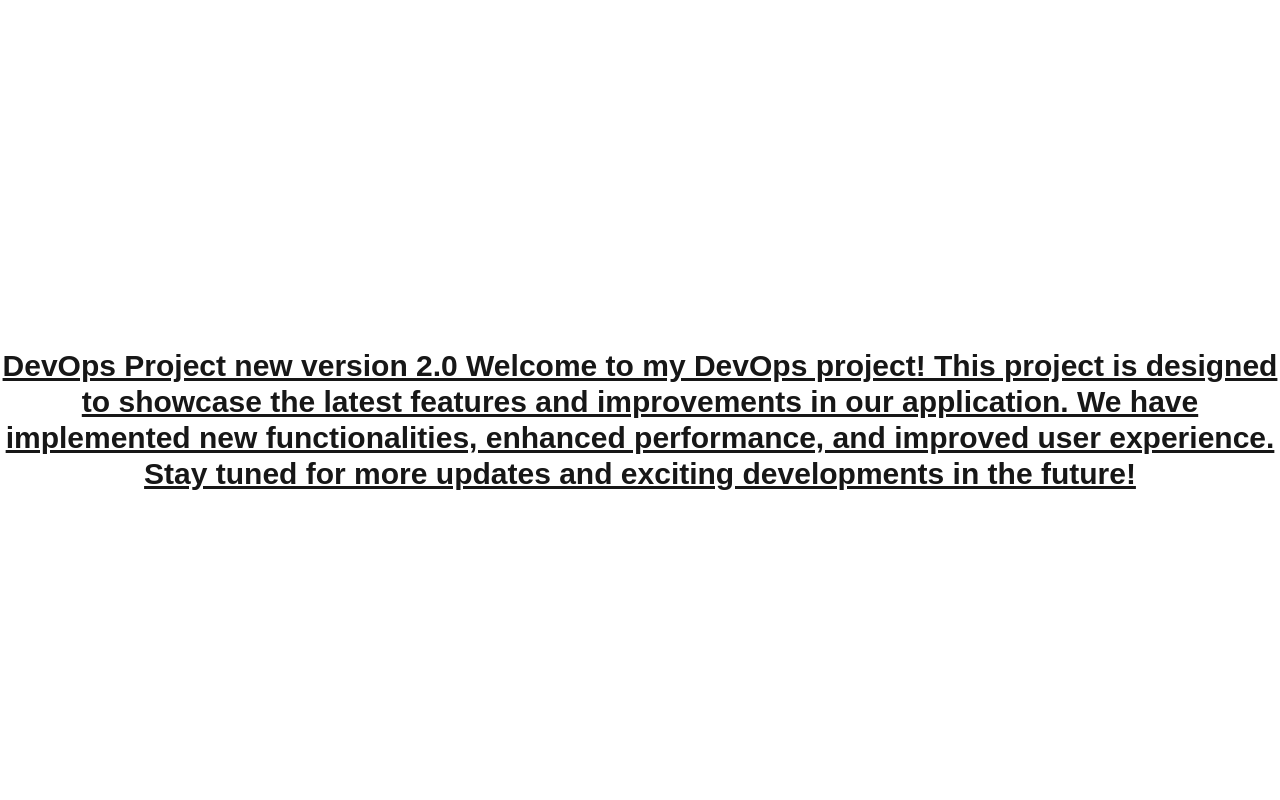
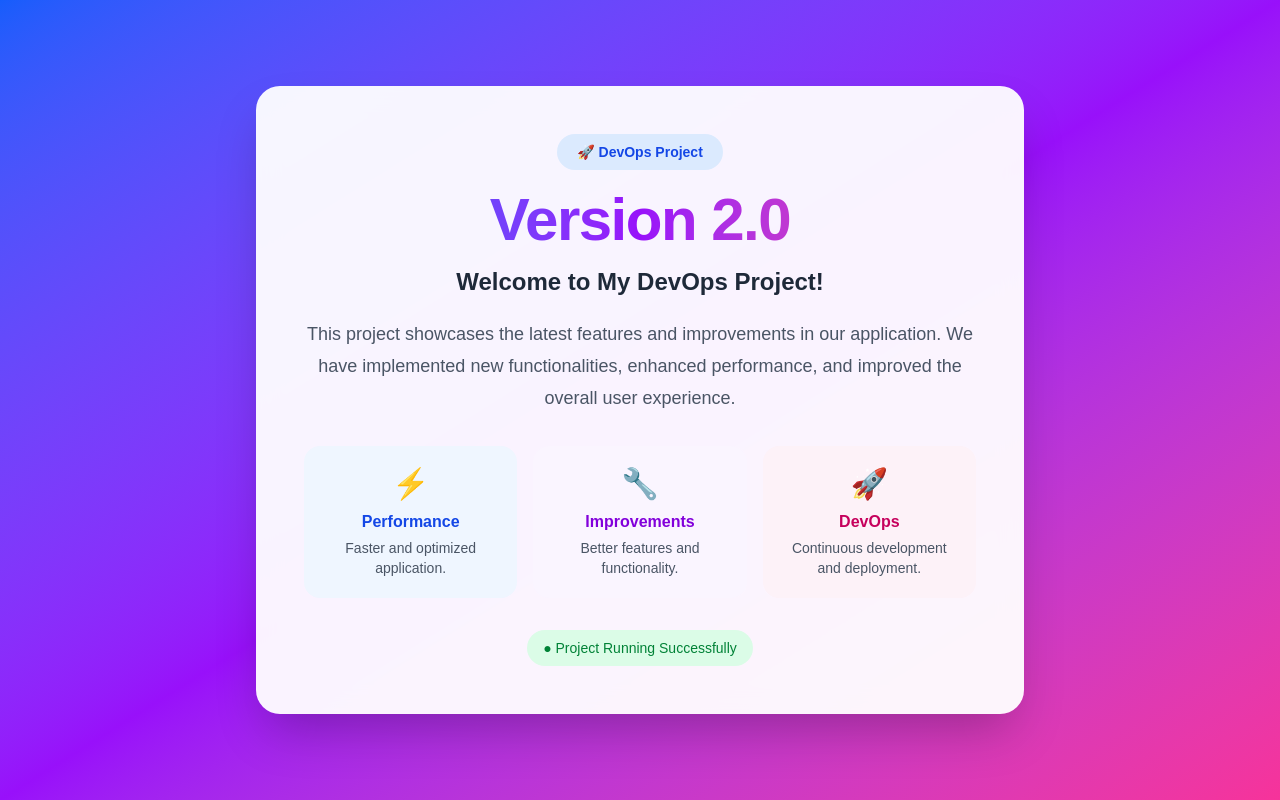
Before and after one commit to Chathuka-2003/ci-cd-devops-practice-Next.js-app, a Next.js app: page / in a window 1280 px wide. Built offline with nearby package versions, Linux system fonts and the light colour scheme.

Commit message:
update page.tsx with ui

```diff
--- a/app/page.tsx
+++ b/app/page.tsx
@@ -2,11 +2,74 @@
 
 export default function Home() {
   return (
-    <div className="flex flex-col items-center justify-center min-h-screen py-2">
-      <p className="text-3xl font-bold underline text-center mt-10">
-      DevOps Project new version 2.0
-      Welcome to my DevOps project! This project is designed to showcase the latest features and improvements in our application. We have implemented new functionalities, enhanced performance, and improved user experience. Stay tuned for more updates and exciting developments in the future!
-      </p>
-    </div>
+    <main className="min-h-screen bg-gradient-to-br from-blue-600 via-purple-600 to-pink-500 flex items-center justify-center px-6">
+      <div className="w-full max-w-3xl">
+        <div className="rounded-3xl bg-white/95 backdrop-blur-md shadow-2xl p-8 md:p-12 text-center">
+
+          {/* Badge */}
+          <div className="inline-block mb-5 rounded-full bg-blue-100 px-5 py-2 text-sm font-semibold text-blue-700">
+            🚀 DevOps Project
+          </div>
+
+          {/* Title */}
+          <h1 className="text-4xl md:text-6xl font-extrabold tracking-tight bg-gradient-to-r from-blue-600 via-purple-600 to-pink-500 bg-clip-text text-transparent">
+            Version 2.0
+          </h1>
+
+          {/* Subtitle */}
+          <h2 className="mt-4 text-2xl font-bold text-gray-800">
+            Welcome to My DevOps Project!
+          </h2>
+
+          {/* Description */}
+          <p className="mt-5 text-lg leading-8 text-gray-600">
+            This project showcases the latest features and improvements in our
+            application. We have implemented new functionalities, enhanced
+            performance, and improved the overall user experience.
+          </p>
+
+          {/* Feature Cards */}
+          <div className="mt-8 grid grid-cols-1 gap-4 sm:grid-cols-3">
+            <div className="rounded-2xl bg-blue-50 p-5">
+              <div className="text-3xl">⚡</div>
+              <h3 className="mt-2 font-bold text-blue-700">
+                Performance
+              </h3>
+              <p className="mt-1 text-sm text-gray-600">
+                Faster and optimized application.
+              </p>
+            </div>
+
+            <div className="rounded-2xl bg-purple-50 p-5">
+              <div className="text-3xl">🔧</div>
+              <h3 className="mt-2 font-bold text-purple-700">
+                Improvements
+              </h3>
+              <p className="mt-1 text-sm text-gray-600">
+                Better features and functionality.
+              </p>
+            </div>
+
+            <div className="rounded-2xl bg-pink-50 p-5">
+              <div className="text-3xl">🚀</div>
+              <h3 className="mt-2 font-bold text-pink-700">
+                DevOps
+              </h3>
+              <p className="mt-1 text-sm text-gray-600">
+                Continuous development and deployment.
+              </p>
+            </div>
+          </div>
+
+          {/* Footer */}
+          <div className="mt-8">
+            <span className="inline-flex items-center rounded-full bg-green-100 px-4 py-2 text-sm font-medium text-green-700">
+              ● Project Running Successfully
+            </span>
+          </div>
+
+        </div>
+      </div>
+    </main>
   );
 }
```
